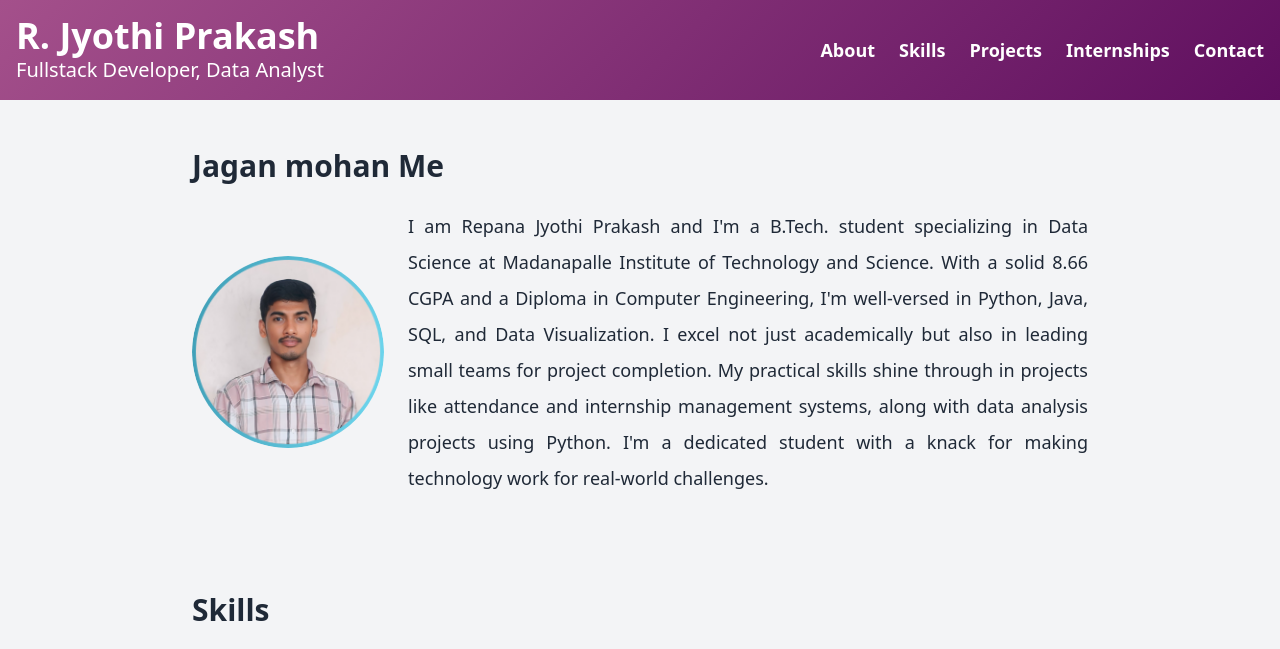
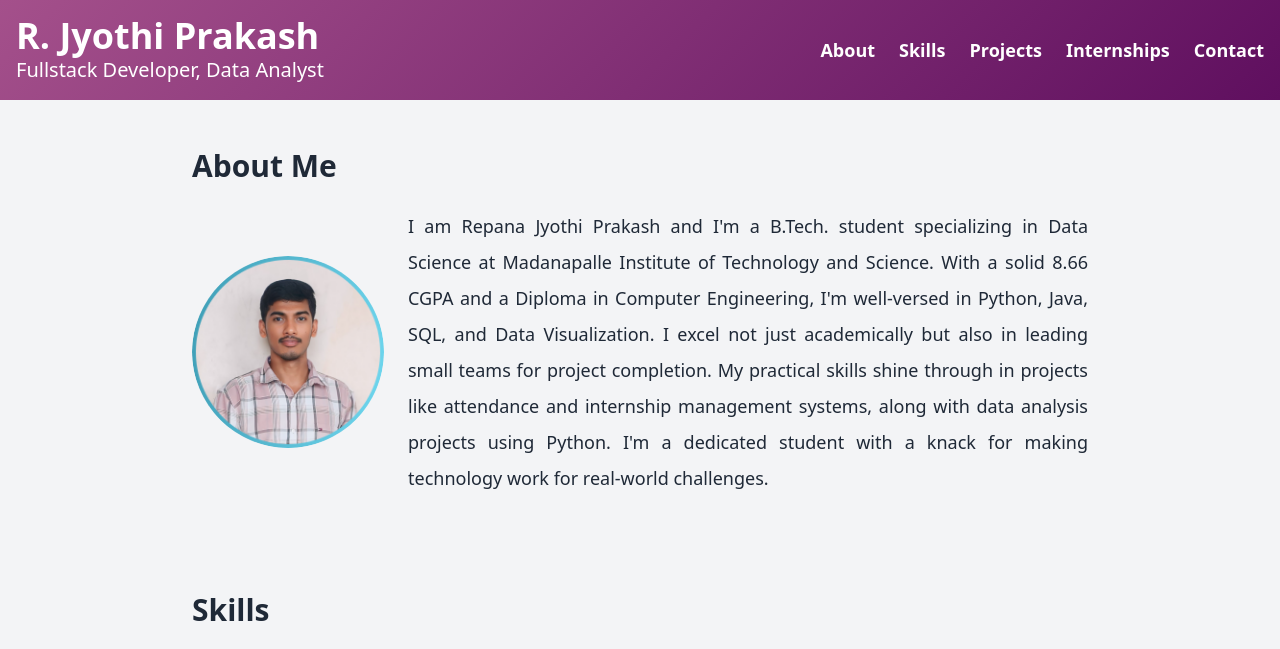
Before and after one commit to REPANAJYOTHIPRAKASH629/Protfolio629, a plain HTML site: page index.html in a window 1280 px wide. Shown: the top 649 px of the page. Drawn offline with nearby package versions, Linux system fonts and the light colour scheme.

Commit message:
index.html

```diff
--- a/index.html
+++ b/index.html
@@ -54,7 +54,7 @@
   <!-- About Section -->
   <section id="about" class="py-12 px-4 md:px-12">
     <div class="max-w-4xl mx-auto">
-      <h2 class="text-3xl font-bold mb-6">Jagan mohan Me</h2>
+      <h2 class="text-3xl font-bold mb-6">About Me</h2>
       <div class="flex flex-col md:flex-row items-center md:space-x-6">
         <img src="./images/avatar.png" alt="Your Name" class="w-48 h-48 rounded-full mb-6 md:mb-0">
         <p class="text-lg leading-loose text-justify text-left">
```
